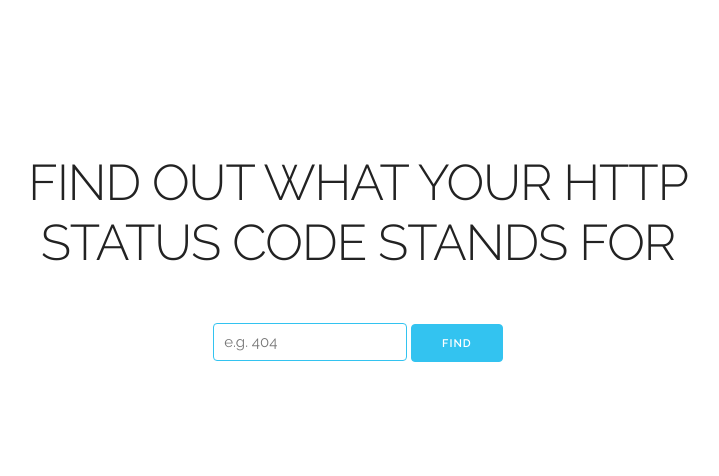
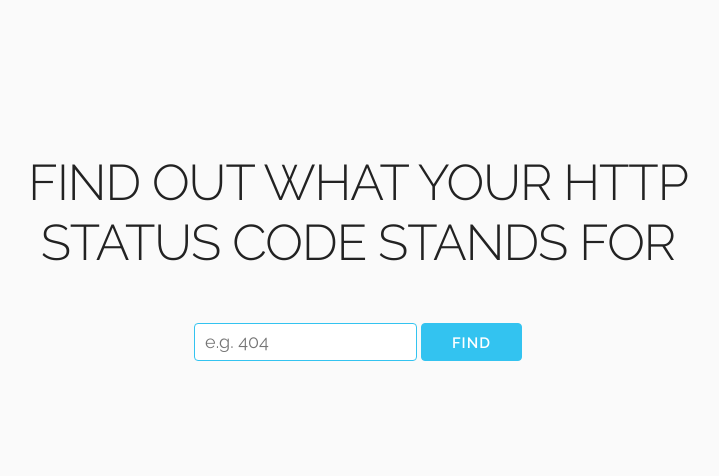
Before and after one commit to hamvocke/httpstatuscode, a Flask app: page / in a window 1280 px wide. Shown: the part 31-507 px from the top of the page, without its empty margins (282-1001 px from the left). Run offline with Flask 2, Linux system fonts and the light colour scheme.

Commit message:
increasing font-size for buttons, input, error messages

```diff
--- a/static/style.css
+++ b/static/style.css
@@ -1,3 +1,7 @@
+body {
+  background-color: #FAFAFA;
+}
+
 .hero {
   padding: 20% 0 10%;
   text-align: center;
@@ -25,6 +29,14 @@
   text-transform: uppercase;
 }
 
+button {
+  font-size: 15px;
+}
+
+input {
+  font-size: 18px;
+}
+
 .message {
   color: #FFF;
   background-color: #33C3F0;
@@ -33,7 +45,7 @@
   padding: 0 30px;
   height: 38px;
   text-align: center;
-  font-size: 11px;
+  font-size: 15px;
   font-weight: 600;
   line-height: 38px;
   letter-spacing: .1rem;
```
